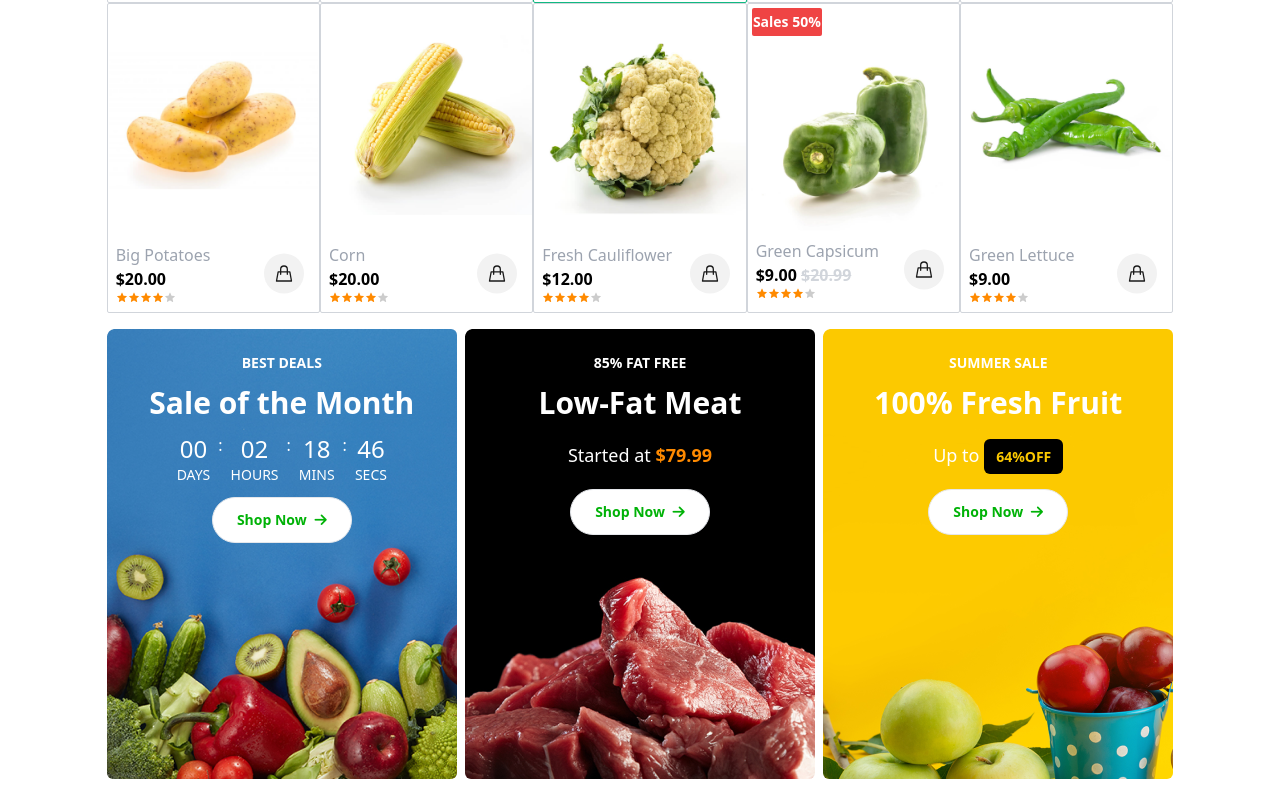
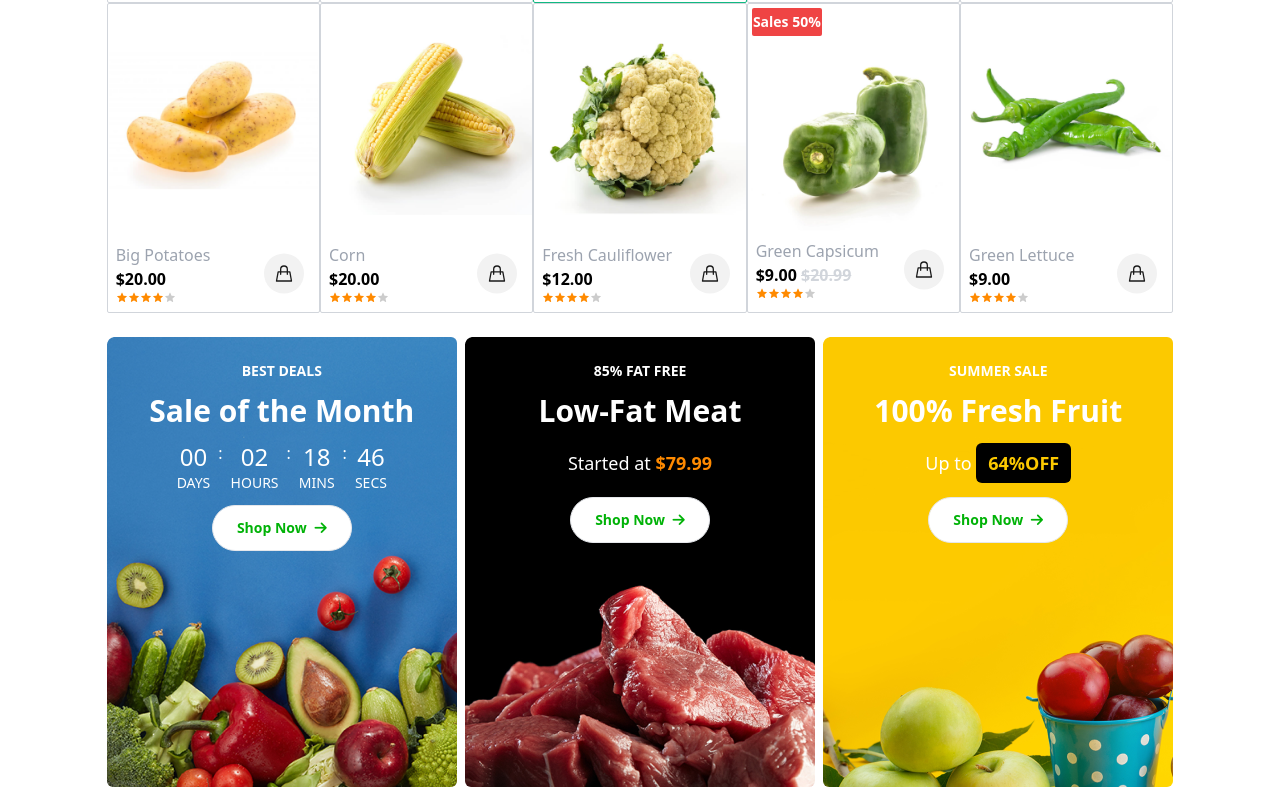
Before and after one commit to eliehodari/TTA_Ecobazar, a plain HTML site: page index.html in a window 1280 px wide. Shown: the part 1553-2356 px from the top of the page. Drawn offline with nearby package versions, Linux system fonts and the light colour scheme.

Commit message:
feat: types card done

```diff
--- a/index.html
+++ b/index.html
@@ -547,7 +547,7 @@
             </div>
         </div>
 
-        <div class="types-container lg:w-10/12 w-11/12 flex lg:flex-row flex-col gap-2 py-2">
+        <div class="types-container lg:w-10/12 w-11/12 flex lg:flex-row flex-col gap-2 py-4">
             <div class="type-1 lg:w-4/12 h-100 rounded-md flex flex-col items-center text-white gap-3 py-6">
                 <span class="uppercase font-semibold text-sm">BEST DEALS</span>
                 <P class="font-bold text-3xl">Sale of the Month</P>
@@ -592,7 +592,7 @@
                 <span class="uppercase font-semibold text-sm">SUMMER SALE</span>
                 <P class="font-bold text-3xl">100% Fresh Fruit</P>
                 <div class="flex gap-2">
-                    <p class="font-thin text-lg lg:py-2">Up to <span class="text-yellow bg-black py-2 px-3 text-sm rounded-md font-bold">64%OFF</span></p>
+                    <p class="font-thin text-lg lg:py-2">Up to <span class="text-yellow bg-black py-2 px-3  rounded-md font-bold">64%OFF</span></p>
                 </div>
                 <a href="#" class="text-main text-sm font-semibold bg-white py-3 px-6  border rounded-3xl">
                     <span class="pr-1">Shop Now</span>
```
